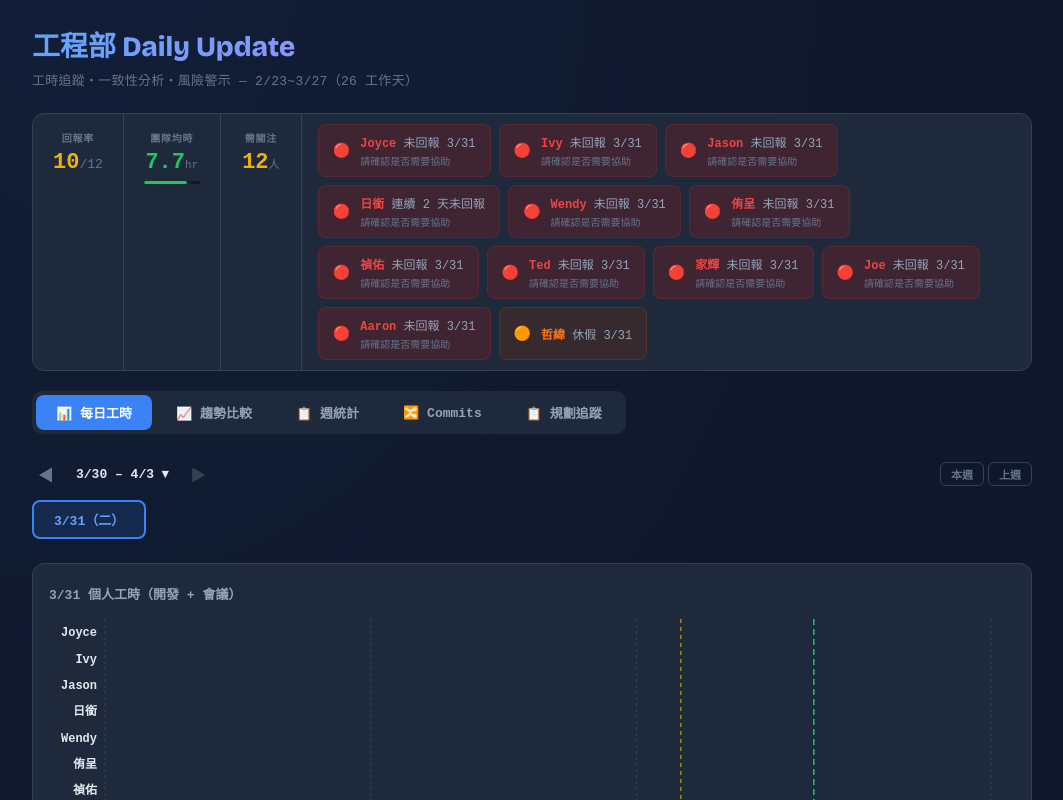
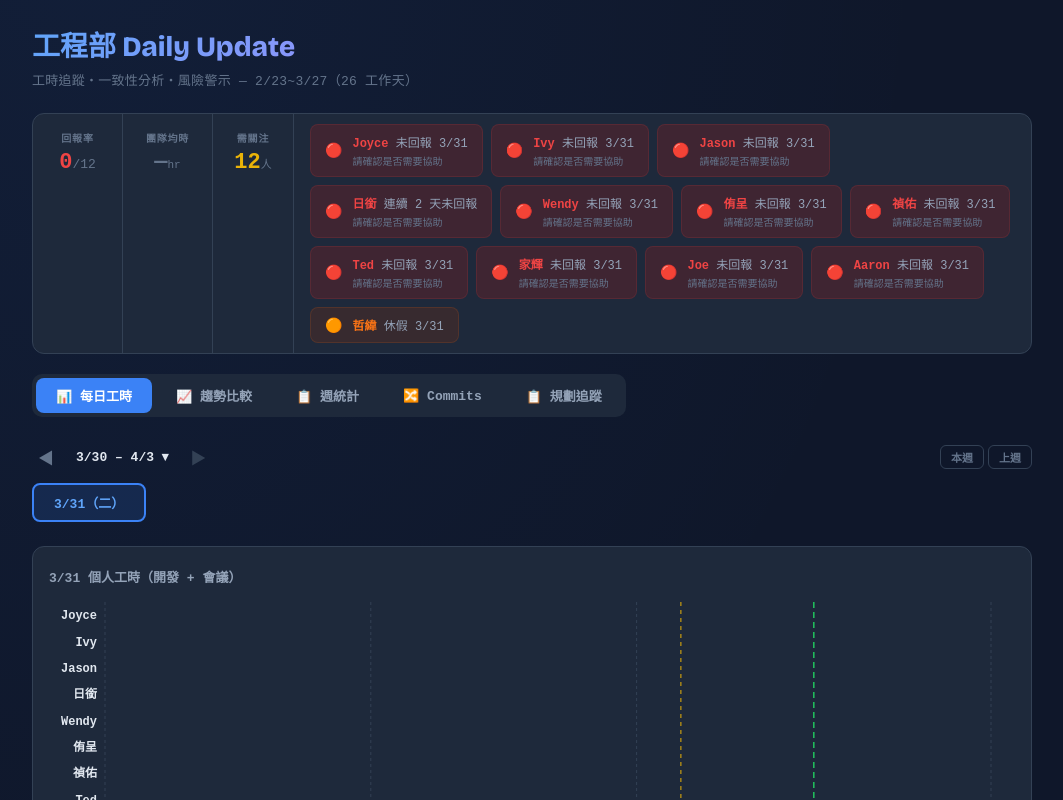
Before and after one commit to chaolianghsu/eng-daily-update-dashboard, a React (Vite) app: page / in a window 1280 px wide. Shown: the top 800 px of the page, without its empty margins (108-1171 px from the left). Built offline with nearby package versions, Linux system fonts and the light colour scheme.

Commit message:
fix: StatusOverview KPIs now follow activeDate instead of always showing latest (#2)
Co-authored-by: Claude Opus 4.6 (1M context) <noreply@anthropic.com>

```diff
--- a/src/App.tsx
+++ b/src/App.tsx
@@ -123,7 +123,7 @@ export default function App({ loadData }: { loadData: LoadData }) {
           </p>
         </div>
 
-        <StatusOverview allIssues={allIssues} issues={issues} members={members} rawData={rawData!} dates={dates} />
+        <StatusOverview allIssues={allIssues} issues={issues} members={members} rawData={rawData!} dates={dates} activeDate={activeDate} />
 
         {/* Tabs */}
         <div className="animate-in tab-bar" style={{ animationDelay: "0.1s", display: "flex", gap: 4, marginBottom: 24, background: COLORS.card, borderRadius: 10, padding: 4, width: "fit-content" }}>
--- a/src/views/StatusOverview.tsx
+++ b/src/views/StatusOverview.tsx
@@ -8,16 +8,17 @@ interface StatusOverviewProps {
   members: string[];
   rawData: Record<string, Record<string, any>>;
   dates: string[];
+  activeDate: string;
 }
 
-export function StatusOverview({ allIssues, issues, members, rawData, dates }: StatusOverviewProps) {
+export function StatusOverview({ allIssues, issues, members, rawData, dates, activeDate }: StatusOverviewProps) {
   const attentionIssues = allIssues;
   const stableIssues = issues.filter(i => i.severity === "🟢");
+  const displayDate = activeDate || dates[dates.length - 1];
   const reportedCount = members.filter(m => {
-    const latest = dates[dates.length - 1];
-    return rawData?.[latest]?.[m]?.total != null;
+    return rawData?.[displayDate]?.[m]?.total != null;
   }).length;
-  const latestData = rawData?.[dates[dates.length - 1]] || {};
+  const latestData = rawData?.[displayDate] || {};
   const teamVals = Object.values(latestData).filter((v: any) => v.total != null).map((v: any) => v.total);
   const teamAvg = teamVals.length ? +(teamVals.reduce((a: number, b: number) => a + b, 0) / teamVals.length).toFixed(1) : null;
   const actionHints: Record<string, string> = {
```
Also changed, not shown: 1 other file (tests, documents, lock files or other folders).
